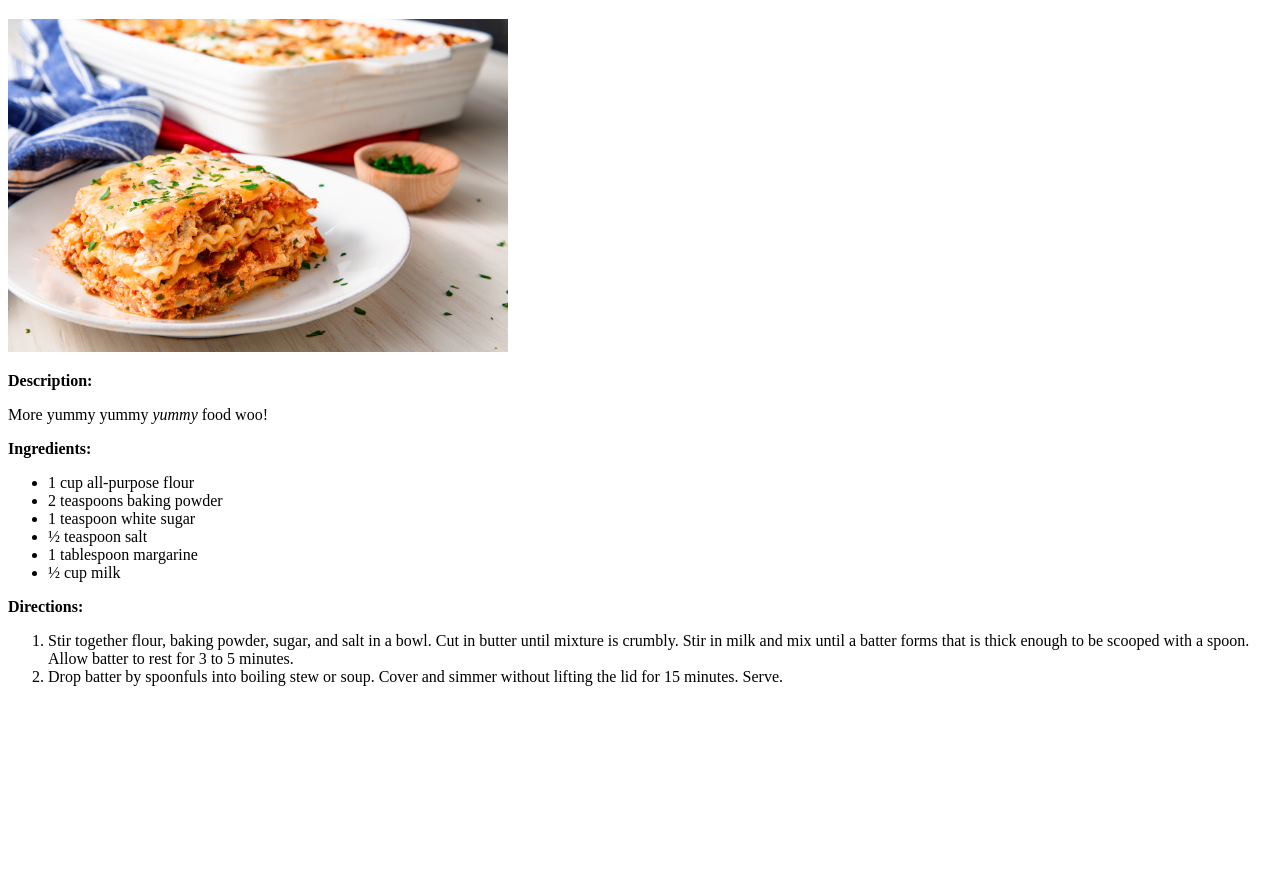
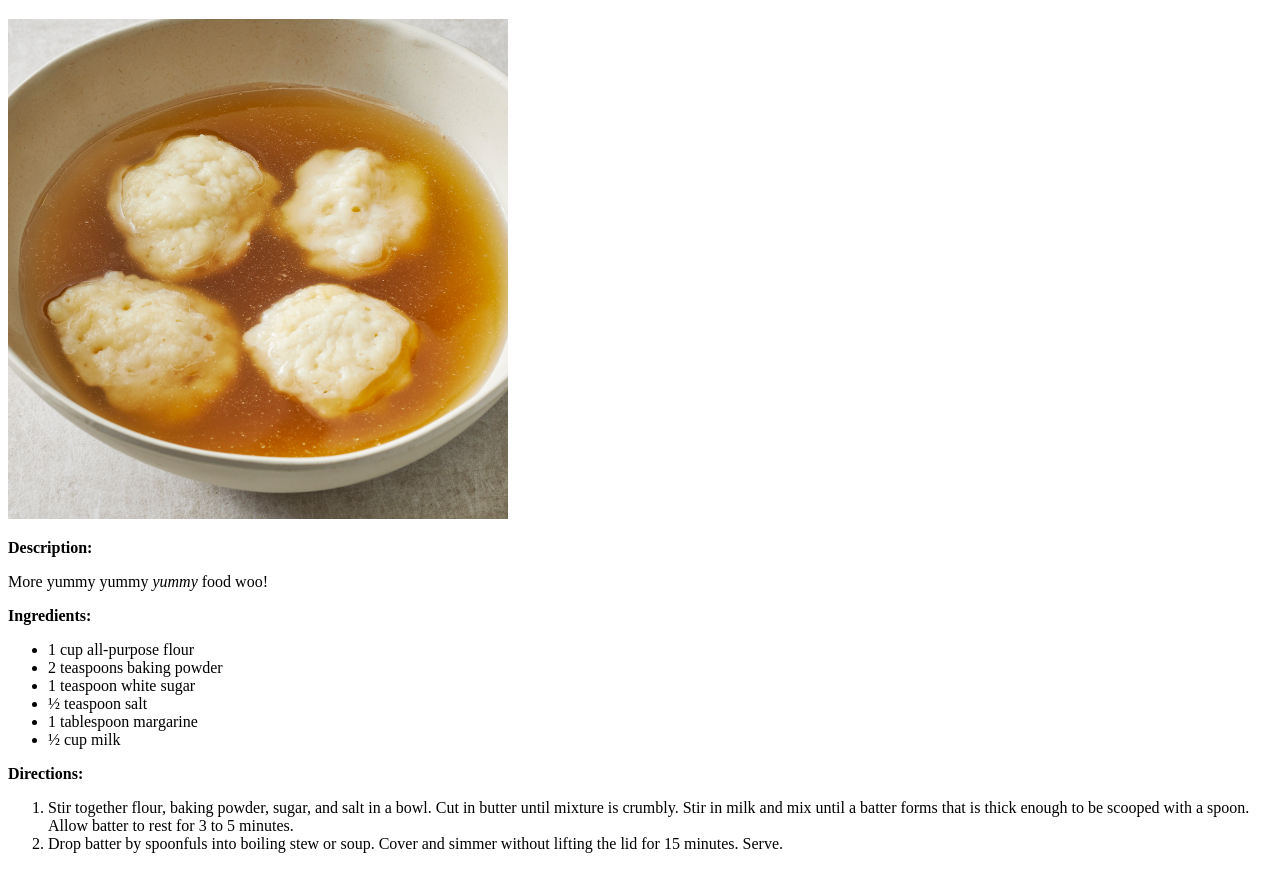
Before and after one commit to tylkol/odin-recipes, a plain HTML site: page recipes/dumplings.html in a window 1280 px wide. Shown: the part 61-930 px from the top of the page. Before the commit the page ends 800 px from the top, so only its background shows below. Drawn offline with Linux system fonts and the light colour scheme.

Commit message:
Fixed dumpling image 2.0

```diff
--- a/recipes/dumplings.html
+++ b/recipes/dumplings.html
@@ -6,7 +6,7 @@
 </head>
 <body>
     <h1>Dumpligns</h1>
-    <img src="../images/lasagna.jpeg" width="500px">
+    <img src="../images/dumplings.jpeg" width="500px">
     <p>
         <strong>Description:</strong>
         <br>
```
